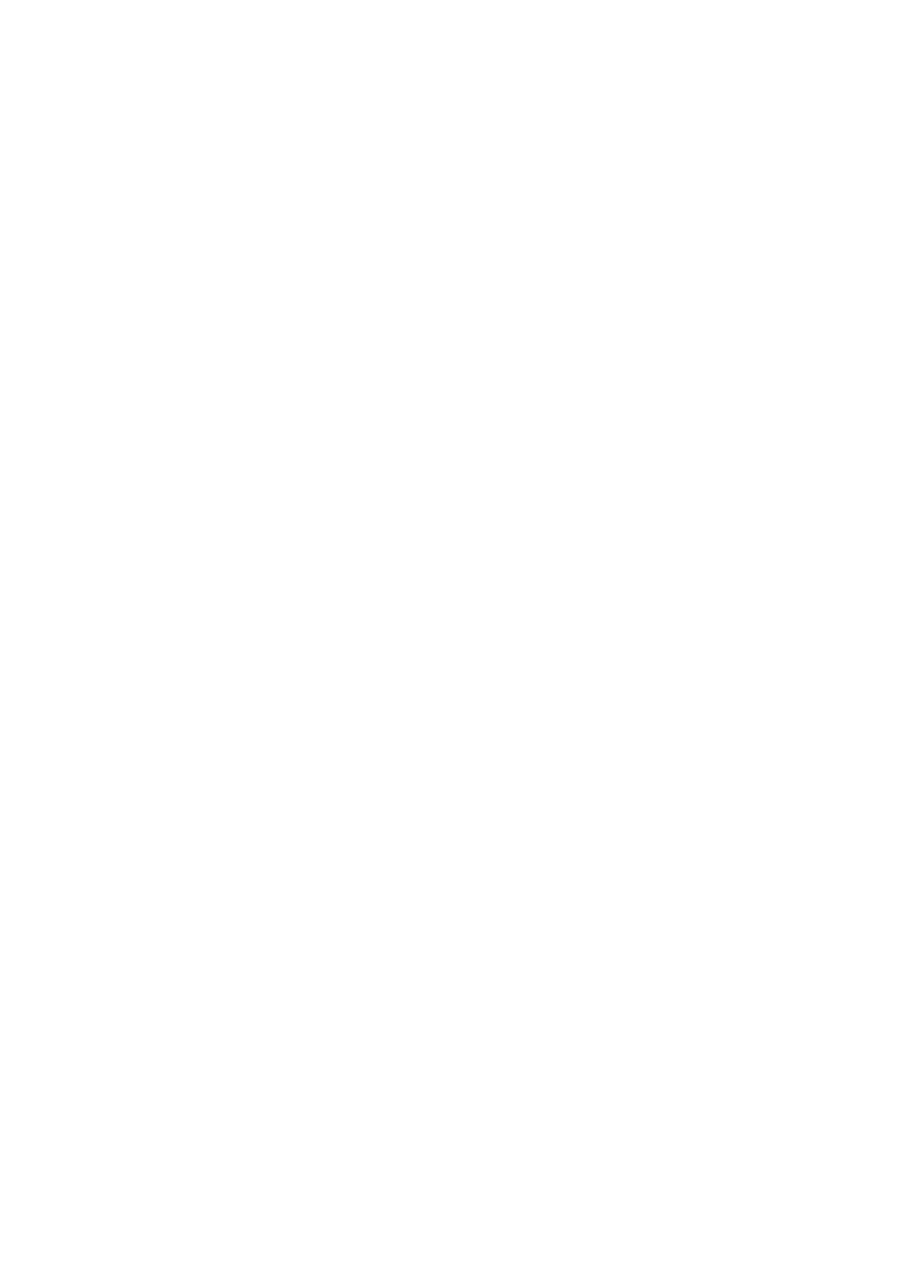
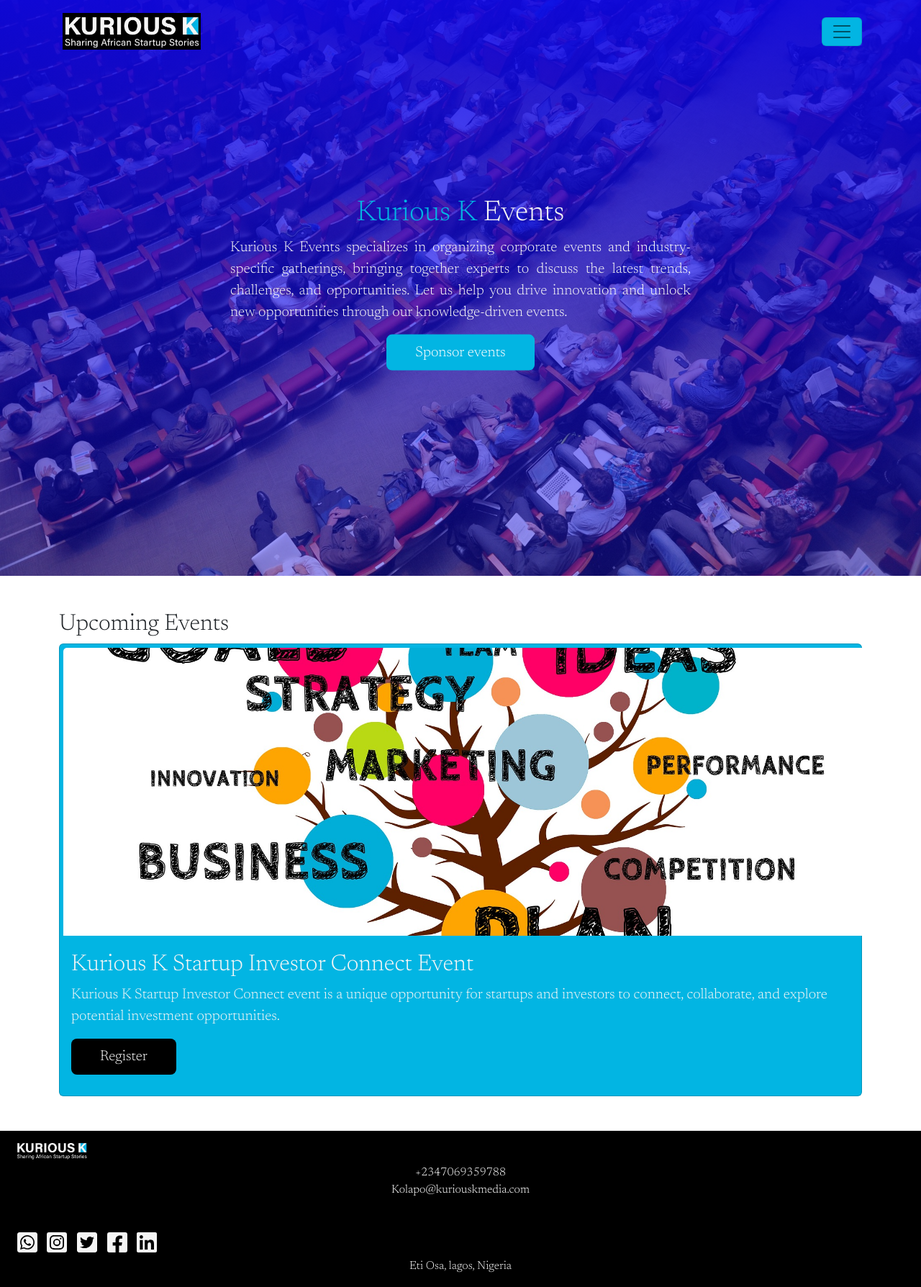
Before and after one commit to adiec7/kuriousk, a React (Create React App) app: page /events in a window 1280 px wide. Before the commit this address had no page. Shown: the whole page at 72% size. Before the commit the page ends 800 px from the top, so only its background shows below. Built offline with nearby package versions, Linux system fonts and the light colour scheme.

Commit message:
added events

```diff
--- a/src/App.css
+++ b/src/App.css
@@ -5,48 +5,6 @@
 body{
   font-family: 'Newsreader', serif;
 }
-/* carousel text */
-h3{
-color: #fff;
-  margin-bottom: 30px;
-  font-size: 48px;
-  font-weight: 700;
+span{
+  color: #02B5E3ff;
 }
-
-
-
-
-
-
-
-
-/* carousel */
-
-
-/* #social,a{
-  color: #02B5E3ff !important;
-} */
-
-
-
-
-
-/* @media screen and (max-width: 640px) and (min-width: 376px) {
-  .carousel-caption {
-      top: 40%;
-      transform: translateY(-50%);
-      color: #fff;
-      text-align: center;
-    }
-
-    .carousel-caption,h3{
-      font-size: .5rem;
-    }
-    .carousel-caption, p {
-          font-size: .5rem;
-        }
-} */
-
-
-
-/* Podcast page */
--- a/src/App.js
+++ b/src/App.js
@@ -1,6 +1,7 @@
 
 import LandingPage from "./component/carousel/landingpage";
 import Podcast from "./component/podcast/Podcast";
+import EventsPage from "./component/events/events";
 import "./App.css";
 import { Route, Routes } from "react-router-dom";
 
@@ -9,6 +10,7 @@
       <Routes>
         <Route path="/" element={<LandingPage />} />
         <Route path="/Podcast" element={<Podcast />} />
+        <Route path="/events" element={<EventsPage />} />
       </Routes>
   );
 }
--- a/src/component/carousel/landingpage.js
+++ b/src/component/carousel/landingpage.js
@@ -9,13 +9,7 @@
 import NavBar from "../navbar/navbar";
 import { Link } from "react-router-dom";
 import "./landingpage.css"
-// import {
-//   FaWhatsappSquare,
-//   FaInstagramSquare,
-//   FaTwitterSquare,
-//   FaFacebookSquare,
-//   FaLinkedin,
-// } from "react-icons/fa";
+
 const LandingPage = () => {
   return (
     <>
@@ -29,19 +23,14 @@
           />
           <Carousel.Caption className="mb-5">
             <div>
-              <h3>Welcome to Kurious K Media</h3>
+              <h3>
+                Welcome to <span>Kurious K Media</span>
+              </h3>
               <p>
-                Kurious K is a media and entertainment company set to tell
-                unique African stories across various platforms, including
-                podcasts, movies, TV shows, newsletters, and theme parks.
+                Experience the vibrant stories and rich culture of Africa with
+                Kurious K - where media and entertainment come alive through
+                podcasts, movies, TV shows, newsletters, and even theme parks!
               </p>
-              {/* <div id="social">
-              < a href="#action"><FaWhatsappSquare /></a>
-              <a href="#action1"><FaInstagramSquare /></a>
-             <a href="#action2"><FaTwitterSquare /></a>
-              <a href="#action3"><FaFacebookSquare /></a>
-              <a href="#action4"><FaLinkedin /></a>
-            </div> */}
               <Button variant="success btn btn-lg mt-5">Read more</Button>
             </div>
           </Carousel.Caption>
@@ -55,7 +44,9 @@
           />
 
           <Carousel.Caption>
-            <h3>Kurious K Podcast</h3>
+            <h3>
+              <span>Kurious K</span> Podcast
+            </h3>
             <p className="center">Sharing African startup Stories</p>
             <Link to="./Podcast">
               <Button variant="success btn btn-lg mt-5">Visit Podcast</Button>
@@ -70,13 +61,16 @@
           />
 
           <Carousel.Caption>
-            <h3>Kurius K Events</h3>
+            <h3>
+              <span>Kurious K</span> Events
+            </h3>
             <p>
-              Kurious K Events specializes in organizing and managing
-              corporate events, conferences, trade shows, and other large-scale
-              gatherings.
+              Experience knowledge-driven events that drive innovation with
+              Kurious K Events
             </p>
-            <Button variant="success btn btn-lg mt-5">Work With Us</Button>
+            <Link to="/events">
+              <Button variant="success btn btn-lg mt-5">Check Events</Button>
+            </Link>
           </Carousel.Caption>
         </Carousel.Item>
         <Carousel.Item>
@@ -87,7 +81,9 @@
           />
 
           <Carousel.Caption>
-            <h3>Kurious K Merch</h3>
+            <h3>
+              <span>Kurious K</span> Merch
+            </h3>
             <p>
               We offer a wide range of branded merchandise for Kurious K Media
               Products.
@@ -103,7 +99,9 @@
           />
 
           <Carousel.Caption>
-            <h3>Kurious K Theme parks</h3>
+            <h3>
+              <span>Kurious K</span> Theme parks
+            </h3>
             <p>
               Our mission is to create theme parks that offer visitors an
               unforgettable adventure while promoting African culture and
@@ -120,7 +118,9 @@
           />
 
           <Carousel.Caption>
-            <h3 className="d">Kurious K Studios</h3>
+            <h3 className="d">
+              <span>Kurious K</span> Studios
+            </h3>
             <p>
               we aim to differentiate ourselves and become a leading player in
               the African film industry.
--- /dev/null
+++ b/src/component/events/events.css
@@ -0,0 +1,70 @@
+
+body,html{
+    height: 100%;
+
+}
+
+div#events_image{
+    background-image: linear-gradient(rgba(14,7,234,.9),rgba(14,7,234, 0.4)), url(../img/event.jpg);
+    background-color: black;
+    height: 100vh;
+    background-position: center;
+    background-repeat: no-repeat;
+    background-size: cover;
+}
+div.events_text{
+    text-align: center;
+    position: absolute;
+    top: 50%;
+    left: 50%;
+    transform: translate(-50%, -50%);
+    color: whitesmoke;
+}
+
+div.events_text p{
+    text-align: justify;
+    font-weight: bolder;
+}
+.starimg{
+    width: 100%;
+    height: 400px;
+    object-fit: cover;
+}
+.card_text{
+    background-color: #02B5E3ff;
+    color: whitesmoke;
+}
+.card-btn{
+    background-color: black;
+    color: whitesmoke;
+}
+.card-btn:hover{
+    background-color: wheat;
+    color: black;
+}
+.footer-img{
+    width: 100px;
+}
+
+@media screen and (max-width: 700px) {
+        div.events_text {
+        text-align: center;
+        position: absolute;
+        top: 50%;
+        left: 40%;
+        transform: translate(-50%, -50%);
+        color: whitesmoke;
+    }
+
+        div.events_text p {
+            text-align: left;
+            font-size: 1rem;
+            margin-right: 0 !important;
+            margin-left: 0 !important;
+            text-align: justify;
+        }
+        h1.events_text{
+            font-size: 1rem;
+        }
+
+}
--- /dev/null
+++ b/src/component/events/events.js
@@ -0,0 +1,97 @@
+import NavBar from "../navbar/navbar";
+import './events.css';
+import Footer from "../footer/footer";
+import Startupimg from "../img/startup.jpg";
+import { Card,CardGroup, Row,Col} from "react-bootstrap";
+const EventsPage = () => {
+  return (
+    <>
+      <NavBar />
+      <div id="events_image">
+        <div className="events_text lead">
+          <h1>
+            <span>Kurious K</span> Events
+          </h1>
+          <p className="lead">
+            Kurious K Events specializes in organizing corporate events and
+            industry-specific gatherings, bringing together experts to discuss
+            the latest trends, challenges, and opportunities. Let us help you
+            drive innovation and unlock new opportunities through our
+            knowledge-driven events.
+          </p>
+          <a className="btn btn-primary btn-lg" href="#t" role="button">
+            Sponsor events
+          </a>
+        </div>
+      </div>
+      <section className="container mt-5 lead">
+        <h2>Upcoming Events</h2>
+
+        <CardGroup>
+          <Row xs={1} md={12} className="g-4">
+            <Col>
+              <Card className="mb-5 card_text">
+                <Card.Img variant="top " src={Startupimg} className="starimg" />
+                <Card.Body>
+                  <Card.Title>
+                    <h2>
+                      {" "}
+                      Kurious K Startup Investor Connect Event
+                    </h2>
+                  </Card.Title>
+                  <Card.Text>
+                    Kurious K Startup Investor Connect event is a unique
+                    opportunity for startups and investors to connect,
+                    collaborate, and explore potential investment opportunities.
+                  </Card.Text>
+                  <a
+                    className="btn card-btn btn-lg"
+                    href="https://forms.zohopublic.com/kuriouskmedia/form/KuriousKStartupInvestorConnectExclusive/formperma/9QpSkis6pnIMZFvd-70esEX1dewds-UQswm6pCfMT7o"
+                    role="button"
+                    target="_blank"
+                    rel="noreferrer"
+                  >
+                    Register
+                  </a>
+                </Card.Body>
+              </Card>
+            </Col>
+            {/* <Col>
+              <Card>
+                <Card.Img variant="top" src="holder.js/100px160" />
+                <Card.Body>
+                  <Card.Title>Card title</Card.Title>
+                  <Card.Text>
+                    This card has supporting text below as a natural lead-in to
+                    additional content.{" "}
+                  </Card.Text>
+                </Card.Body>
+                <Card.Footer>
+                  <small className="text-muted">Last updated 3 mins ago</small>
+                </Card.Footer>
+              </Card>
+            </Col>
+            <Col>
+              <Card>
+                <Card.Img variant="top" src="holder.js/100px160" />
+                <Card.Body>
+                  <Card.Title>Card title</Card.Title>
+                  <Card.Text>
+                    This is a wider card with supporting text below as a natural
+                    lead-in to additional content. This card has even longer
+                    content than the first to show that equal height action.
+                  </Card.Text>
+                </Card.Body>
+                <Card.Footer>
+                  <small className="text-muted">Last updated 3 mins ago</small>
+                </Card.Footer>
+              </Card>
+            </Col> */}
+          </Row>
+        </CardGroup>
+      </section>
+      <Footer/>
+    </>
+  );
+};
+export default EventsPage;
--- /dev/null
+++ b/src/component/footer/footer.css
@@ -0,0 +1,14 @@
+.footer-card{
+    background-color: black !important;
+    color: whitesmoke;
+}
+.footer-card a {
+    color: white !important;
+}
+img,
+svg {
+    vertical-align: middle;
+    font-size: 2rem;
+    margin: .3rem;
+    color:whitesmoke;
+}
--- /dev/null
+++ b/src/component/footer/footer.js
@@ -0,0 +1,46 @@
+import logo from "../img/kuriousklogo.jpg";
+import "./footer.css";
+import { FaWhatsappSquare, FaInstagramSquare, FaTwitterSquare,FaFacebookSquare,FaLinkedin,} from "react-icons/fa";
+const Footer = () => {
+  return (
+    <>
+      <section>
+        <footer className="footer-card">
+          <div className="card footer-card">
+            <div className="card-header ">
+              <img src={logo} alt="logo" className="footer-img" />
+              <p className="text-center text-light">
+                <a href="tel:+2347069359788">+2347069359788</a> <br />
+                <a href="mailto:Kolapo@kuriouskmedia.com">
+                  Kolapo@kuriouskmedia.com
+                </a>
+              </p>
+            </div>
+            <div className="card-body text-center">
+              <div className=" text-sm-start" id="social">
+                <a href="#action">
+                  <FaWhatsappSquare />
+                </a>
+                <a href="#action1">
+                  <FaInstagramSquare />
+                </a>
+                <a href="#action2">
+                  <FaTwitterSquare />
+                </a>
+                <a href="#action3">
+                  <FaFacebookSquare />
+                </a>
+                <a href="#action4">
+                  <FaLinkedin />
+                </a>
+              </div>
+              <p className="card-text">Eti Osa, lagos, Nigeria</p>
+            </div>
+          </div>
+        </footer>
+      </section>
+    </>
+  );
+};
+
+export default Footer;
--- a/src/component/navbar/navbar.js
+++ b/src/component/navbar/navbar.js
@@ -37,7 +37,8 @@
                 <Nav className="justify-content-end flex-grow-1 pe-3">
                   <Link to="/">Home</Link>
                   <Link to="/Podcast">Podcast</Link>
-                  <Nav.Link href="#action3">Event</Nav.Link>
+                  <Link to="/events
+                ">Event</Link>
                   <Nav.Link href="#action4">Theme park</Nav.Link>
                   <Nav.Link href="#action5">merchandise</Nav.Link>
                   <Nav.Link href="#action6">Movies</Nav.Link>
--- a/src/component/podcast/podcast.css
+++ b/src/component/podcast/podcast.css
@@ -25,4 +25,5 @@
     left: 50%;
     transform: translate(-50%, -50%);
     color: whitesmoke;
+    text-transform: uppercase;
 }
```
Also changed, not shown: src/component/carousel/landingpage.css (+15 -10 lines), src/component/img/startup.jpg (added), src/component/img/startupconnect.png (added).
